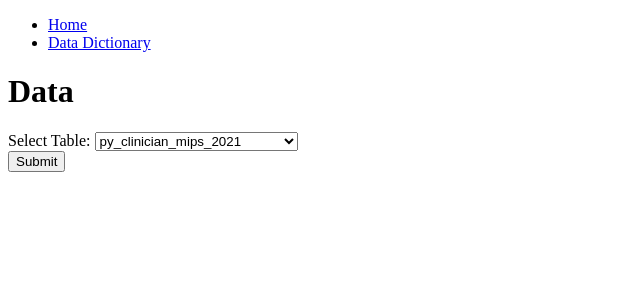
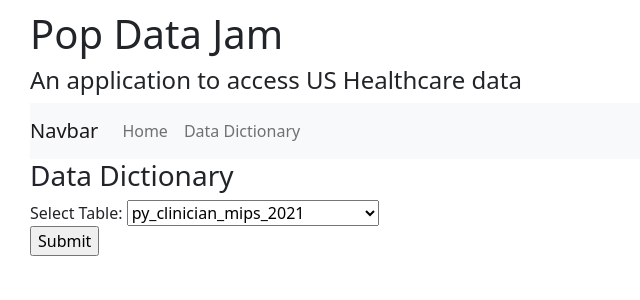
Before and after one commit to Ayiti-Analytics/rechech_sql, a Flask app: page /data_dict in a window 1280 px wide. Shown: the top 300 px of the page, without its empty margins (0-640 px from the left). Run offline with Flask 3, Linux system fonts and the light colour scheme; some libraries are stand-ins or nearby versions.

Commit message:
Introdcued Bootstrap CSS and base.html templating

```diff
--- /dev/null
+++ b/templates/base.html
@@ -0,0 +1,47 @@
+<!DOCTYPE html>
+<html>
+<head>
+    <meta charset="UTF-8">
+    <title>{% block title %}Population Data Jam{% endblock %}</title>
+    <!-- CSS imports -->
+    <!-- Bootstrap CSS -->
+    <link href="https://cdn.jsdelivr.net/npm/bootstrap@5.0.1/dist/css/bootstrap.min.css" rel="stylesheet" integrity="sha384-+0n0xVW2eSR5OomGNYDnhzAbDsOXxcvSN1TPprVMTNDbiYZCxYbOOl7+AMvyTG2x"
+          crossorigin="anonymous">
+    <!-- JavaScript imports -->
+</head>
+<body>
+    <style>
+        body {
+          padding-top: 10px; /* 10px to make the container go all the way to the bottom of the topbar */
+          padding-left: 30px; /* 10px to make the container go all the way to the bottom of the topbar */
+        }
+        </style>
+    <header>
+        <!-- Header content -->
+    </header>
+    <h1>Pop Data Jam</h1>
+    <h4>An application to access US Healthcare data</h4>
+    <nav class="navbar navbar-expand-lg navbar-light bg-light">
+        <a class="navbar-brand" href="#">Navbar</a>
+        <button class="navbar-toggler" type="button" data-toggle="collapse" data-target="#navbarNav" aria-controls="navbarNav" aria-expanded="false" aria-label="Toggle navigation">
+	     <span class="navbar-toggler-icon"></span>
+	 </button>
+    <div class="collapse navbar-collapse" id="navbarNav">
+        <ul class="navbar-nav">
+            <li class="nav-item active"><a class="nav-link" href="/">Home</a></li>
+            <li class="nav-item"><a class="nav-link" href="/data_dict">Data Dictionary</a></li>
+        </ul>
+    </div>
+    </nav>
+
+    <main>
+        {% block content %}{% endblock %}
+        <script src="https://cdn.jsdelivr.net/npm/bootstrap@5.0.1/dist/js/bootstrap.bundle.min.js" integrity="sha384-gtEjrD/SeCtmISkJkNUaaKMoLD0//ElJ19smozuHV6z3Iehds+3Ulb9Bn9Plx0x4"
+        crossorigin="anonymous"></script>
+    </main>
+
+    <footer>
+        <!-- Footer content -->
+    </footer>
+</body>
+</html>
--- a/templates/data_dict.html
+++ b/templates/data_dict.html
@@ -1,16 +1,9 @@
-<!DOCTYPE html>
-<html>
-<head>
-    <title>Data</title>
-</head>
+{% extends 'base.html' %}
+
+{% block title %}Home - SQL Interface{% endblock %}
 <body>
-    <div class="header">
-        <ul class="nav">
-            <li><a href="/">Home</a></li>
-            <li><a href="/data_dict">Data Dictionary</a></li>
-        </ul>
-    </div>
-    <h1>Data</h1>
+  {% block content %}
+    <h3>Data Dictionary</h3>
     <form action="/data_dict" method="POST">
         <label for="table">Select Table:</label>
         <select name="table" id="table">
@@ -22,7 +15,7 @@
         <input type="submit" value="Submit">
     </form>
     {% if data %}
-    <table>
+    <table class="table">
         <tr>
             <th>Variable Name</th>
             <th>Variable Label</th>
@@ -38,4 +31,4 @@
     </table>
     {% endif %}
 </body>
-</html>
+{% endblock %}
```
Also changed, not shown: templates/index.html (+7 -14 lines).
